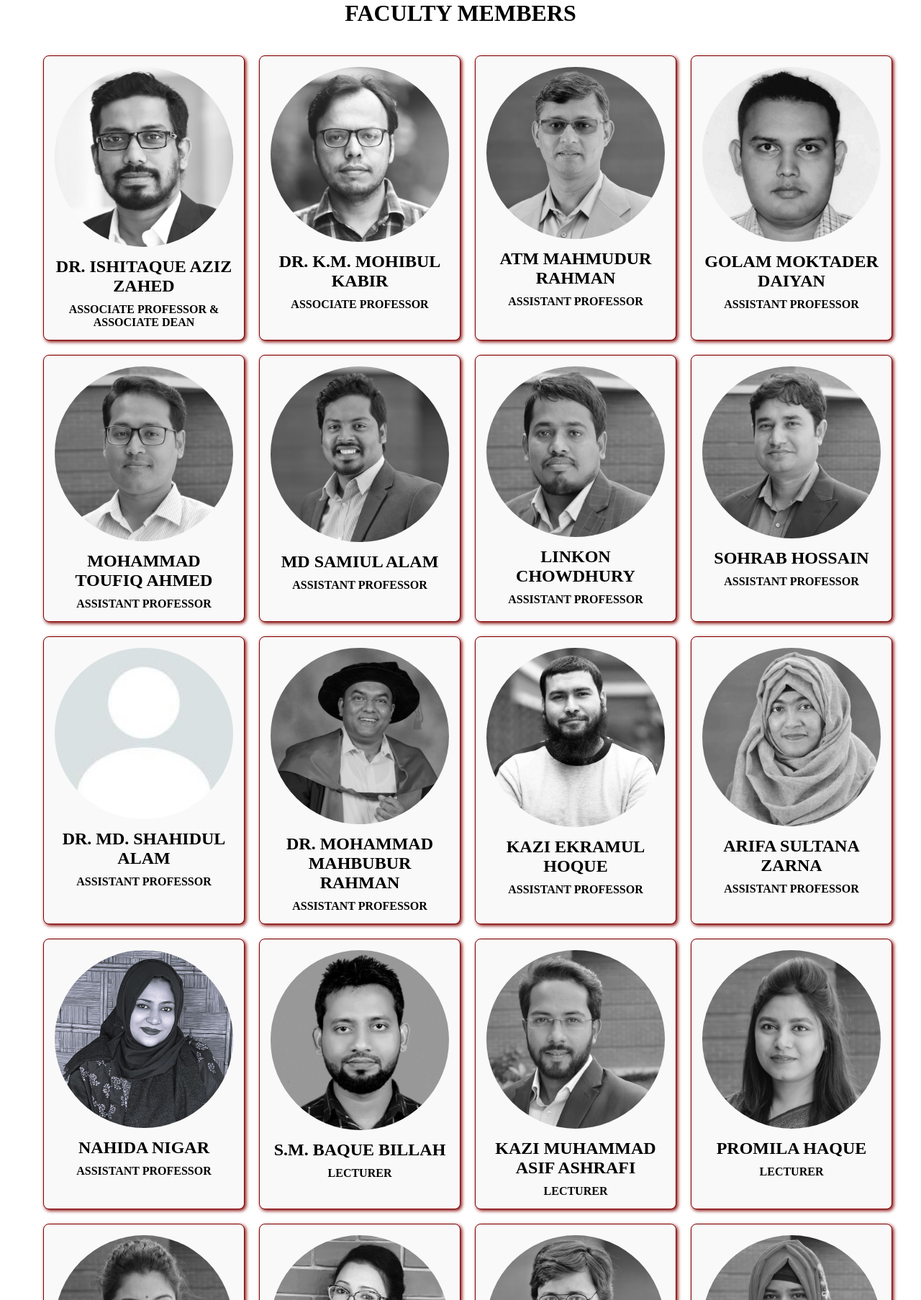
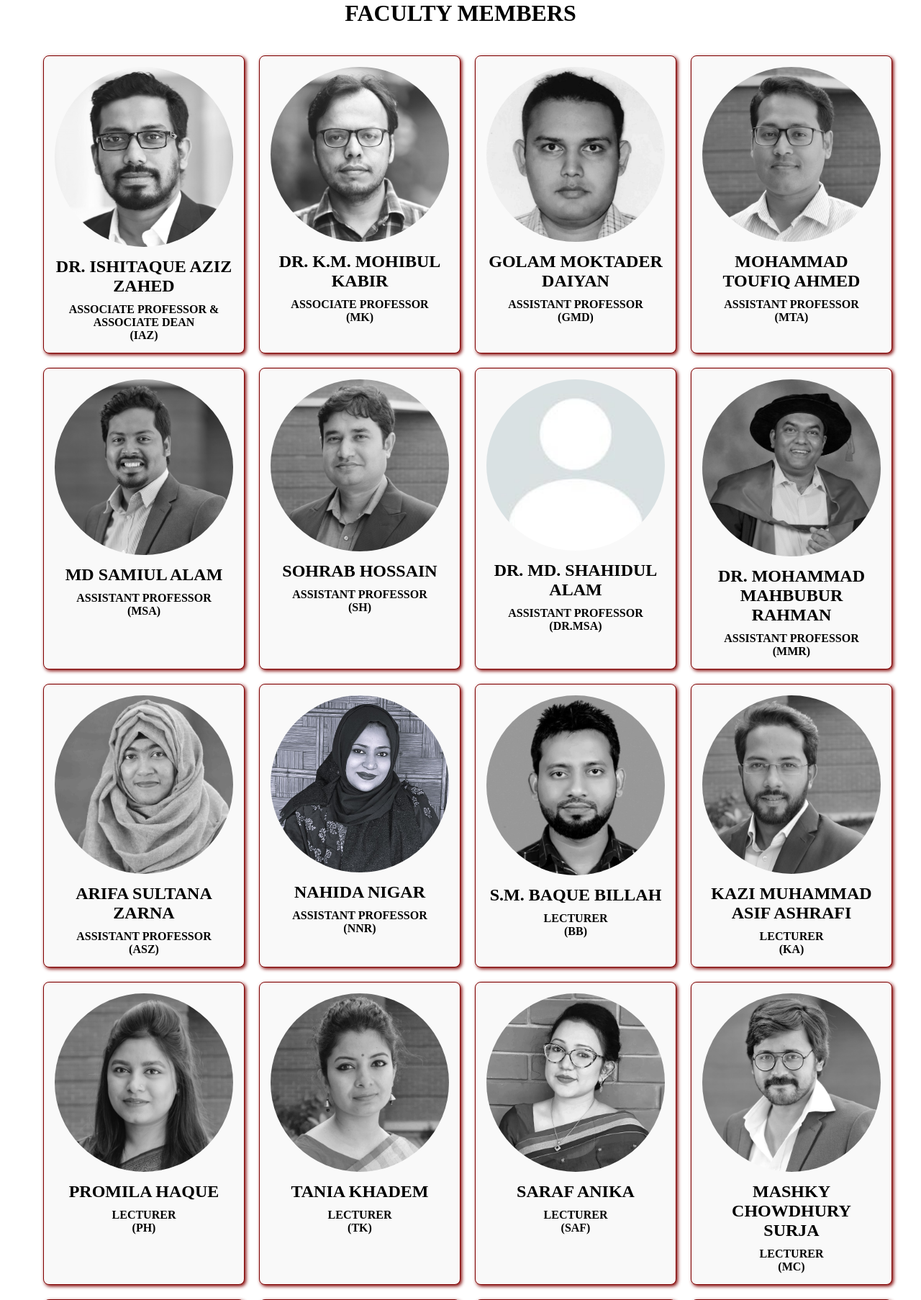
Before and after one commit to ahnaftnn/EDU-Advising-Help, a PHP site: page /pages/faculty_member.php in a window 1280 px wide. Shown: the part 98-1904 px from the top of the page at 72% size. Run offline with PHP 8.4, Linux system fonts and the light colour scheme.

Commit message:
faculty member with shortform done

```diff
--- a/pages/faculty_member.php
+++ b/pages/faculty_member.php
@@ -50,164 +50,221 @@
         <img src="../image/Ishtiaquesir.jpg" alt="Dr. Ishtiaque Aziz Zahed">
         <h2>DR. ISHITAQUE AZIZ ZAHED</h2>
         <strong>ASSOCIATE PROFESSOR & ASSOCIATE DEAN</strong>
+
+        <br>
+        <strong>(IAZ)</strong>
       </div>
       <div class="faculty-card">
         <img src="../image/Dr. K.M. Mohibul Kabir.jpg" alt="Dr. K.M. Mohibul Kabir">
         <h2>DR. K.M. MOHIBUL KABIR</h2>
         <strong>ASSOCIATE PROFESSOR</strong>
+
+        <br>
+        <strong>(MK)</strong>
+
+
+
       </div>
-      <div class="faculty-card">
-        <img src="../image/ATM Mahmudur Rahman.jpg" alt="ATM Mahmudur Rahman">
-        <h2>ATM MAHMUDUR RAHMAN</h2>
-        <strong>ASSISTANT PROFESSOR
-        </strong>
-      </div>
+
       <div class="faculty-card">
         <img src="../image/GOLAM MOKTADER DAIYAN.jpg" alt="GOLAM MOKTADER DAIYAN">
         <h2>GOLAM MOKTADER DAIYAN</h2>
         <strong>ASSISTANT PROFESSOR</strong>
+
+        <br>
+        <strong>(GMD)</strong>
       </div>
       <div class="faculty-card">
         <img src="../image/MOHAMMAD TOUFIQ AHMED.jpg" alt="MOHAMMAD TOUFIQ AHMED">
         <h2>MOHAMMAD TOUFIQ AHMED</h2>
         <strong>ASSISTANT PROFESSOR
         </strong>
+
+        <br>
+        <strong>(MTA)</strong>
       </div>
       <div class="faculty-card">
         <img src="../image/Samiul Alam.jpg" alt="Md Samiul Alam">
         <h2>MD SAMIUL ALAM</h2>
         <strong>ASSISTANT PROFESSOR</strong>
 
+        <br>
+        <strong>(MSA)</strong>
+
       </div>
-      <div class="faculty-card">
-        <img src="../image/Linkon Chowdhury.jpg" alt="Linkon Chowdhury">
-        <h2>LINKON CHOWDHURY</h2>
-        <strong>ASSISTANT PROFESSOR</strong>
-      </div>
+
       <div class="faculty-card">
         <img src="../image/Sohrab Hossain.jpg" alt="Sohrab Hossain">
         <h2>SOHRAB HOSSAIN</h2>
         <strong>ASSISTANT PROFESSOR</strong>
+
+        <br>
+        <strong>(SH)</strong>
       </div>
       <div class="faculty-card">
         <img src="../image/MD Shahidul Alam.jpg" alt="Dr Md. Shahidul Alam">
         <h2>DR. MD. SHAHIDUL ALAM</h2>
         <strong>ASSISTANT PROFESSOR</strong>
+
+        <br>
+        <strong>(DR.MSA)</strong>
       </div>
       <div class="faculty-card">
         <img src="../image/DR.MOHAMMAD MAHBUBUR RAHMAN.jpg" alt="Dr. Mohammad Mahbubur Rahman">
         <h2>DR. MOHAMMAD MAHBUBUR RAHMAN</h2>
         <strong>ASSISTANT PROFESSOR</strong>
+
+        <br>
+        <strong>(MMR)</strong>
       </div>
-      <div class="faculty-card">
-        <img src="../image/KaziEkramulHoque (1).jpg" alt="Kazi Ekramul Hoque">
-        <h2>KAZI EKRAMUL HOQUE</h2>
-        <strong>ASSISTANT PROFESSOR</strong>
-      </div>
+
       <div class="faculty-card">
         <img src="../image/Arifa Sultana Zarna.jpg" alt="Arifa Sultana Zarna">
         <h2>ARIFA SULTANA ZARNA</h2>
         <strong>ASSISTANT PROFESSOR</strong>
+
+        <br>
+        <strong>(ASZ)</strong>
       </div>
       <div class="faculty-card">
         <img src="../image/Nahida Nigar.jpg" alt="Nahida Nigar">
         <h2>NAHIDA NIGAR</h2>
         <strong>ASSISTANT PROFESSOR</strong>
+
+        <br>
+        <strong>(NNR)</strong>
       </div>
       <div class="faculty-card">
         <img src="../image/S.M. Baque Billah.jpg" alt="S.M. Baque Billah">
         <h2>S.M. BAQUE BILLAH</h2>
         <strong>LECTURER</strong>
+
+        <br>
+        <strong>(BB)</strong>
       </div>
       <div class="faculty-card">
         <img src="../image/KAZI MUHAMMAD ASIF ASHRAFI.jpg" alt="Kazi Muhammad Asif Ashrafi">
         <h2>KAZI MUHAMMAD ASIF ASHRAFI</h2>
         <strong>LECTURER</strong>
+
+        <br>
+        <strong>(KA)</strong>
       </div>
       <div class="faculty-card">
         <img src="../image/Promila Haque.jpg" alt="Promila Haque">
-        <h2>PROMILA HAQUE</h2>
+        <h2>PROMILA HAQUE </h2>
         <strong>LECTURER</strong>
+
+        <br>
+        <strong>(PH)</strong>
       </div>
       <div class="faculty-card">
         <img src="../image/Tania Khadem.jpg" alt="Tania Khadem">
         <h2>TANIA KHADEM</h2>
         <strong>LECTURER</strong>
+
+        <br>
+        <strong>(TK)</strong>
       </div>
       <div class="faculty-card">
         <img src="../image/Saraf Anika.jpg" alt="Saraf Anika">
         <h2>SARAF ANIKA</h2>
         <strong>LECTURER</strong>
+
+        <br>
+        <strong>(SAF)</strong>
       </div>
       <div class="faculty-card">
         <img src="../image/Mashky Chowdhury Surja.jpg" alt="Mashky Chowdhury Surja">
         <h2>MASHKY CHOWDHURY SURJA</h2>
         <strong>LECTURER</strong>
+
+        <br>
+        <strong>(MC)</strong>
       </div>
       <div class="faculty-card">
         <img src="../image/Sharmin Akter.jpg" alt="Sharmin Akter">
         <h2>SHARMIN AKTER</h2>
         <strong>LECTURER</strong>
+
+        <br>
+        <strong>(SHA)</strong>
       </div>
       <div class="faculty-card">
         <img src="../image/Ahamed Al Arifin.jpg" alt="Ahamed-Al-Arifin">
         <h2>AHAMED-AL-ARIFIN</h2>
         <strong>LECTURER</strong>
+
+        <br>
+        <strong>(AAA)</strong>
       </div>
-      <div class="faculty-card">
-        <img src="../image/Muhammad Asif Hasan.jpg" alt="Muhammad Asif Hasan">
-        <h2>MUHAMMAD ASIF HASAN</h2>
-        <strong>LECTURER</strong>
-      </div>
+
       <div class="faculty-card">
         <img src="../image/Sayeda Suaiba Anwar.jpg" alt="Sayeda Suaiba Anwar">
         <h2>SAYEDA SUAIBA ANWAR</h2>
         <strong>LECTURER</strong>
+
+        <br>
+        <strong>(SSA)</strong>
       </div>
       <div class="faculty-card">
         <img src="../image/DR MD SHAHIDUL ALAM.jpg" alt="Wahidul Alam">
         <h2>WAHIDUL ALAM</h2>
         <strong>LECTURER</strong>
+
+        <br>
+        <strong>(WA)</strong>
       </div>
       <div class="faculty-card">
         <img src="../image/Joydwip Mohajon.jpg" alt="Joydwip Mohajon">
         <h2>JOYDWIP MOHAJON</h2>
         <strong>LECTURER</strong>
+
+        <br>
+        <strong>(JM)</strong>
       </div>
       <div class="faculty-card">
   <img src="../image/DR MD SHAHIDUL ALAM.jpg" alt="Saikat Chowdhury">
   <h2>SAIKAT CHOWDHURY</h2>
   <strong>LECTURER</strong>
+
+  <br>
+        <strong>(SKD)</strong>
 </div>
 <div class="faculty-card">
   <img src="../image/Tasminatul Jannah.jpg" alt="Tasminatul Jannah">
   <h2>TASMINATUL JANNAH</h2>
   <strong>LECTURER</strong>
+
+  <br>
+        <strong>(TJ)</strong>
 </div>
-<div class="faculty-card">
-  <img src="../image/Sultan Mahmud.jpg" alt="Sultan Mahmud">
-  <h2>SULTAN MAHMUD</h2>
-  <strong>LECTURER</strong>
-</div>
+
 <div class="faculty-card">
   <img src="../image/Md. Sabbir Al Ahsan.jpg" alt="Sabbir Al Ahsan">
   <h2>SABBIR AL AHSAN</h2>
   <strong>LECTURER</strong>
+
+  <br>
+        <strong>(SAH)</strong>
 </div>
-<div class="faculty-card">
-  <img src="../image/MD Shahidul Alam.jpg" alt="Ms. Mumtahina Ahmed">
-  <h2>MS. MUMTAHINA AHMED</h2>
-  <strong>LECTURER</strong>
-</div>
+
+
 <div class="faculty-card">
   <img src="../image/Tanvir_Azhar.jpg" alt="Mr. Tanvir Azhar">
   <h2>MR. TANVIR AZHAR</h2>
   <strong>LECTURER</strong>
+
+  <br>
+        <strong>(TAZ)</strong>
 </div>
 <div class="faculty-card">
   <img src="../image/Parna Mutsuddy.jpg" alt="Parna Mutsuddy">
   <h2>PARNA MUTSUDDY</h2>
   <strong>LECTURER IN ENGLISH</strong>
+
+  <br>
+        <strong>(PRM)</strong>
 </div>
 <div class="faculty-card">
   <img src="../image/Mr. Md.Jahidul Hasan Jahid.jpg" alt="Mr. Md. Jahidul Hasan Jahid">
@@ -218,86 +275,128 @@
   <img src="../image/Mr. Md. Jamil Uddin.jpg" alt="Mr. Md. Jamil Uddin">
   <h2>MR. MD. JAMIL UDDIN</h2>
   <strong>LECTURER</strong>
+
+  <br>
+        <strong>(JHJ)</strong>
 </div>
 <div class="faculty-card">
   <img src="../image/Ms.Nishat Soultana Chy.jpg" alt="Ms. Nishat Soultana Chy">
   <h2>MS. NISHAT SOULTANA CHY</h2>
   <strong>LECTURER</strong>
+
+  <br>
+        <strong>(NSC)</strong>
 </div>
 <div class="faculty-card">
   <img src="../image/Mr.Md.Rakibul Islam.jpg" alt="Mr. Md. Rakibul Islam">
   <h2>MR. MD. RAKIBUL ISLAM</h2>
   <strong>LECTURER</strong>
+
+  <br>
+        <strong>(MRI)</strong>
 </div>
 <div class="faculty-card">
   <img src="../image/Arshiana Shamir.jpg" alt="Arshiana Shamir">
   <h2>ARSHIANA SHAMIR</h2>
   <strong>LECTURER</strong>
+
+  <br>
+        <strong>(ARS)</strong>
 </div>
 <div class="faculty-card">
   <img src="../image/Mr. Tahsin Mahmud.jpg" alt="Mr. Tahsin Mahmud">
   <h2>MR. TAHSIN MAHMUD</h2>
   <strong>LECTURER</strong>
+
+  <br>
+        <strong>(TMD)</strong>
 </div>
 <div class="faculty-card">
   <img src="../image/Md.Siratul Mostakim Ifty.jpg" alt="Md. Siratul Mostakim Ifty">
   <h2>MD. SIRATUL MOSTAKIM IFTY</h2>
   <strong>LECTURER</strong>
+
+  <br>
+        <strong>(SMI)</strong>
 </div>
-<div class="faculty-card">
-  <img src="../image/Jannatun Naim.jpg" alt="Jannatun Naim">
-  <h2>JANNATUN NAIM</h2>
-  <strong>LECTURER</strong>
-</div>
+
 <div class="faculty-card">
   <img src="../image/Anika Bushra.jpg" alt="Anika Bushra">
   <h2>ANIKA BUSHRA</h2>
   <strong>LECTURER</strong>
+
+  <br>
+        <strong>(ANB)</strong>
 </div>
 <div class="faculty-card">
   <img src="../image/Sourav Adhikary.jpg" alt="Sourav Adhikary">
   <h2>SOURAV ADHIKARY</h2>
   <strong>LECTURER</strong>
+
+  <br>
+        <strong>(SOA)</strong>
 </div>
 <div class="faculty-card">
   <img src="../image/Saklain Abdullah.jpg" alt="Saklain Abdullah">
   <h2>SAKLAIN ABDULLAH</h2>
   <strong>LECTURER</strong>
+
+  <br>
+        <strong>(SAB)</strong>
 </div>
 <div class="faculty-card">
   <img src="../image/Nasehatul Mustakim Nabil.jpg" alt="Nasehatul Mustakim Nabila">
   <h2>NASEHATUL MUSTAKIM NABILA</h2>
   <strong>LECTURER</strong>
+
+  <br>
+        <strong>(NAM)</strong>
 </div>
 <div class="faculty-card">
   <img src="../image/ENGR.MD.Jibon Mia.jpg" alt="Engr. Md. Jibon Mia">
   <h2>ENGR. MD. JIBON MIA</h2>
   <strong>LECTURER</strong>
+
+  <br>
+        <strong>(JIM)</strong>
 </div>
 <div class="faculty-card">
   <img src="../image/Shadika Afroze.jpg" alt="Shadika Afroze">
   <h2>SHADIKA AFROZE</h2>
   <strong>LECTURER</strong>
+
+  <br>
+        <strong>(SAZ)</strong>
 </div>
 <div class="faculty-card">
   <img src="../image/Mohammed Morshed Rana.jpg" alt="Mohammed Morshed Rana">
   <h2>MOHAMMED MORSHED RANA</h2>
   <strong>LECTURER</strong>
+
+  <br>
+        <strong>(MRA)</strong>
 </div>
 <div class="faculty-card">
   <img src="../image/Pinak Shadhu Khan.jpg" alt="Pinak Shadhu Khan">
   <h2>PINAK SHADHU KHAN</h2>
   <strong>TEACHING ASSISTANT (CONTRACTUAL)</strong>
+
+  <br>
+        <strong>(PSK)</strong>
 </div>
 <div class="faculty-card">
   <img src="../image/sanath kumar das.jpg" alt="Sanath Kumar Das">
   <h2>SANATH KUMAR DAS</h2>
   <strong>LECTURER</strong>
+
+  <br>
+        <strong>(SKD)</strong>
 </div>
 
 
 
     </div>
   </div>
+  <?php include('../connections/footer.php'); ?>
 </body>
 </html>
```
